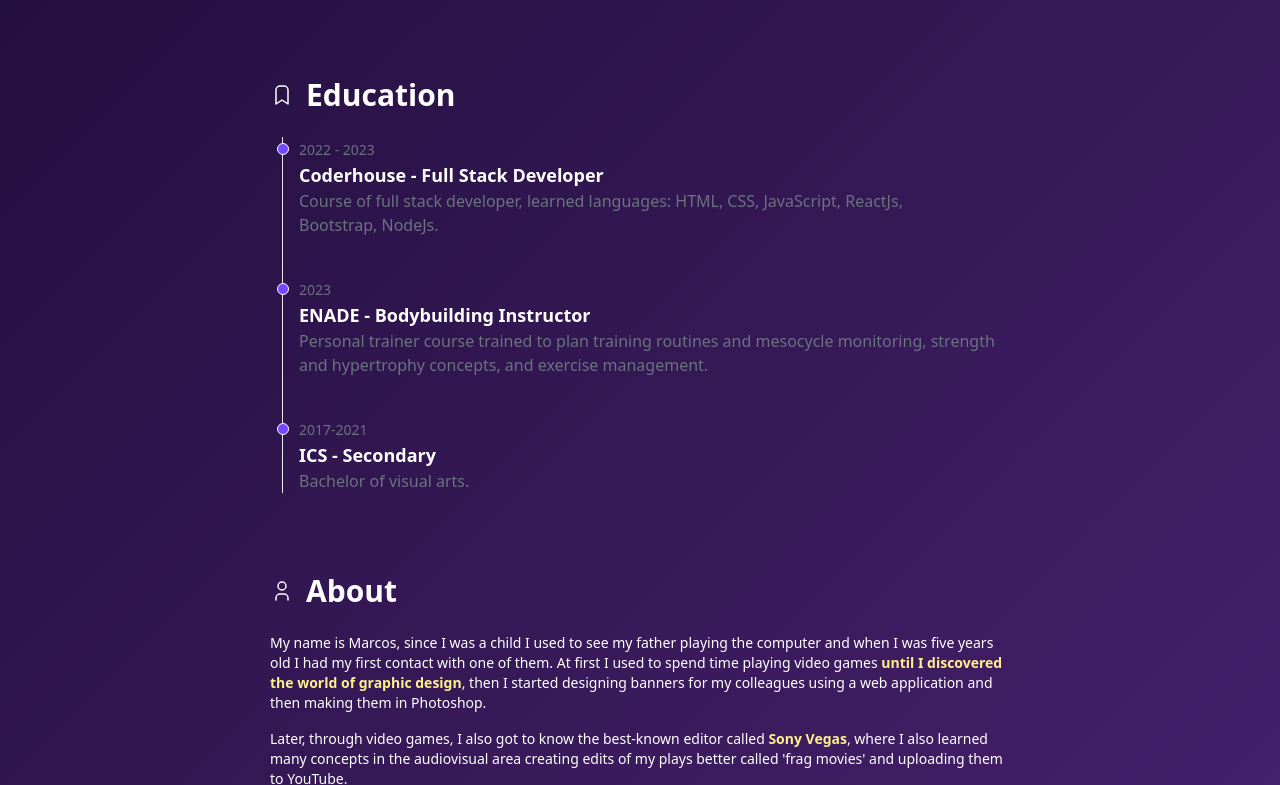
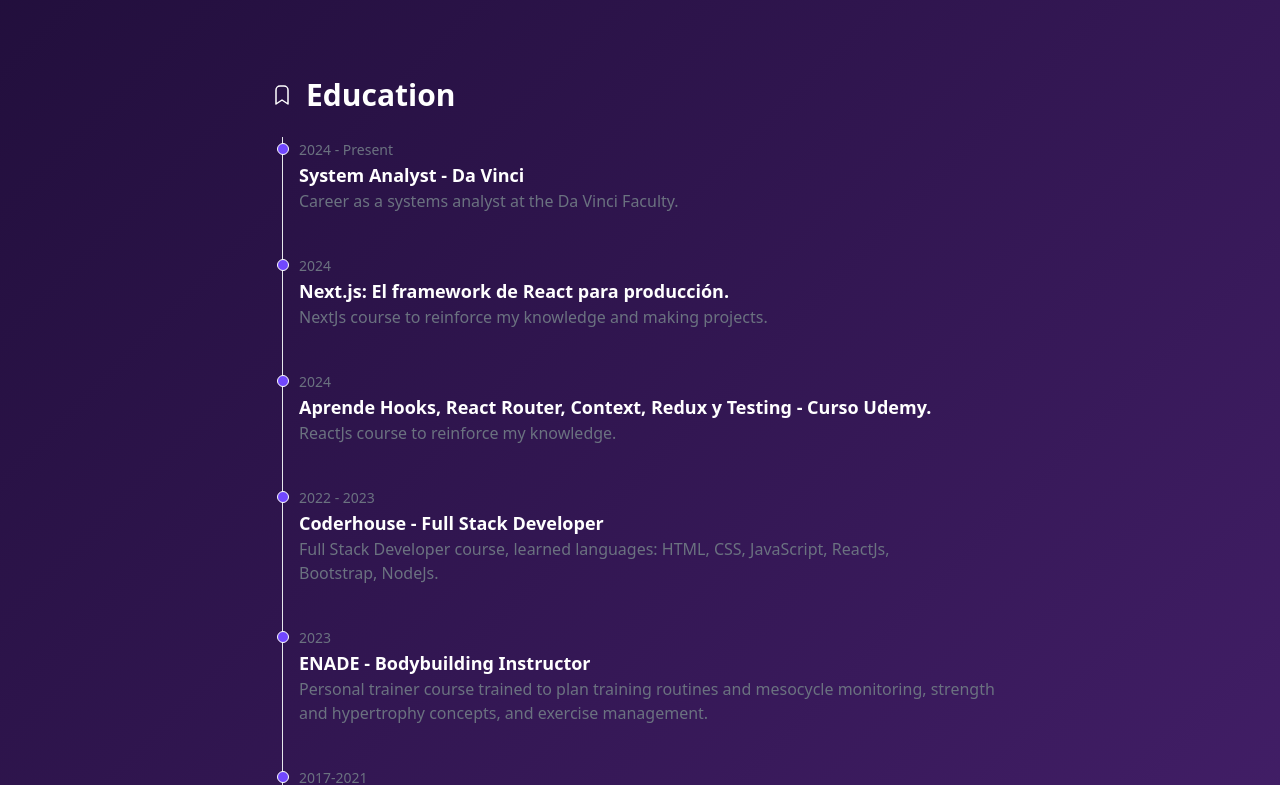
Before and after one commit to mdiannibelli/mdiannibelli-portfolio, an Astro site: page / in a window 1280 px wide. Shown: the part 1761-2546 px from the top of the page. Built offline with nearby package versions, Linux system fonts and the light colour scheme; Astro itself is replaced by a stand-in of ours.

Commit message:
portfolio updated

```diff
--- a/src/components/Education.astro
+++ b/src/components/Education.astro
@@ -3,9 +3,24 @@ import EducationItem from "./EducationItem.astro"
 
 const education = [
     {
+        date: "2024 - Present",
+        title: "System Analyst - Da Vinci",
+        description: "Career as a systems analyst at the Da Vinci Faculty."
+    },
+    {
+        date: "2024",
+        title: "Next.js: El framework de React para producción.",
+        description: "NextJs course to reinforce my knowledge and making projects."
+    },
+    {
+        date: "2024",
+        title: "Aprende Hooks, React Router, Context, Redux y Testing - Curso Udemy.",
+        description: "ReactJs course to reinforce my knowledge."
+    },
+    {
         date: "2022 - 2023",
         title: "Coderhouse - Full Stack Developer",
-        description: "Course of full stack developer, learned languages: HTML, CSS, JavaScript, ReactJs, Bootstrap, NodeJs."
+        description: "Full Stack Developer course, learned languages: HTML, CSS, JavaScript, ReactJs, Bootstrap, NodeJs."
     },
     {
         date: "2023",
--- a/src/components/Skills.astro
+++ b/src/components/Skills.astro
@@ -8,6 +8,7 @@ import iconTailwind from '../icons-svg/tailwindcss.svg'
 import iconSqlite from '../icons-svg/sqlite.svg'
 import iconJavascript from '../icons-svg/javascript.svg'
 import iconNodejs from '../icons-svg/nodejs.svg'
+import iconNextJs from '../icons-svg/nextjs.svg';
 
 
 const skills = [
@@ -42,7 +43,11 @@ const skills = [
     {
         name: "SqLite DB",
         icon: iconSqlite
-    }
+    },
+    {
+        name: "NextJs",
+        icon: iconNextJs
+    },
 ]
 
 ---
--- a/src/pages/index.astro
+++ b/src/pages/index.astro
@@ -37,7 +37,7 @@ description='Hire mdiannibelli for the development and design of web pages,'>
 				<a class="rounded-full border border-white/50 flex items-center text-xs text-white sm:text-base gap-x-2 px-2 py-1 sm:px-3 sm:py-2 hover:bg-[#6e5494] hover:bg-opacity-25 hover:border-[#6e5494] duration-300 ease" target="_blank" href="https://github.com/mdiannibelli"><GitHub/>Github</a>
 				<a class="rounded-full border border-white/50 flex items-center text-xs text-white sm:text gap-x-2 px-2 py-1 sm:px-3 sm:py-2 hover:bg-blue-500 hover:bg-opacity-25 hover:border-blue-500 duration-300 ease" target="_blank" href="https://www.behance.net/mdiannibelli"><Behance/>Behance</a>
 				<a class="rounded-full border border-white/50 flex items-center text-xs text-white sm:text gap-x-2 px-2 py-1 sm:px-3 sm:py-2 hover:bg-[#f2c01b] hover:bg-opacity-25 hover:border-[#f2c01b] duration-300 ease" target="_blank"  href="https://www.linkedin.com/in/marcos-dionel-iannibelli-1b3827254/"><Linkedin/>Linkedin</a>
-				<a class="rounded-full border border-white/50 flex items-center text-xs text-white sm:text gap-x-2 px-2 py-1 sm:px-3 sm:py-2 hover:bg-[#c71610] hover:bg-opacity-25 hover:border-[#c71610] duration-300 ease" target="_blank" href="mailto:mdiannibelli@gmail.com"><Gmail/>mdiannibelli@gmail.com</a>
+				<a class="rounded-full border border-white/50 flex items-center text-xs text-white sm:text gap-x-2 px-2 py-1 sm:px-3 sm:py-2 hover:bg-[#c71610] hover:bg-opacity-25 hover:border-[#c71610] duration-300 ease" target="_blank" href="mailto:dioneldeveloper@gmail.com"><Gmail/>dioneldeveloper@gmail.com</a>
 			</nav>
 
 
```
Also changed, not shown: src/icons-svg/nextjs.svg (added).
